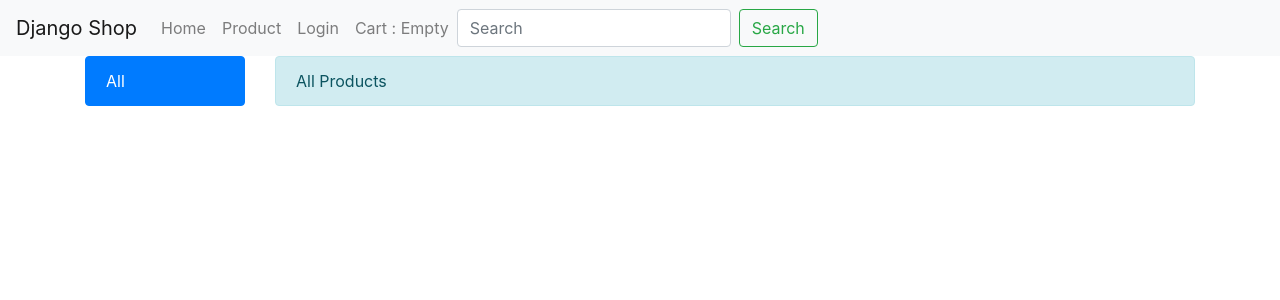
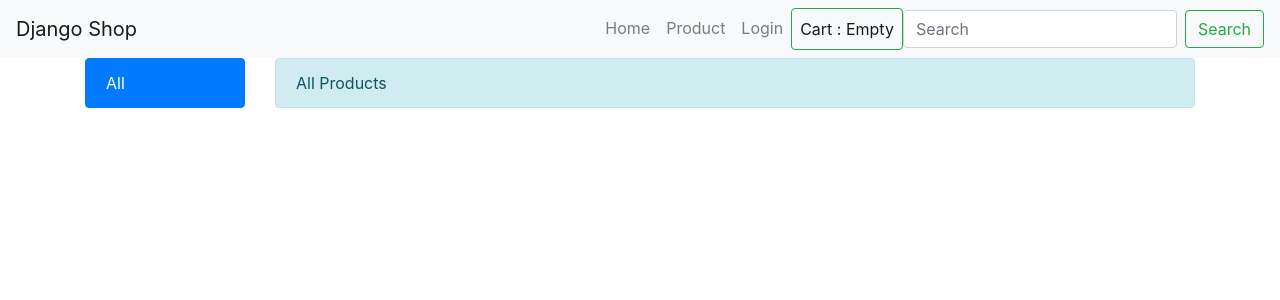
Before and after one commit to leehj8896/onlineshop-django, a Django app: template shop/templates/shop/list.html in a window 1280 px wide. Shown: the top 300 px of the page. Run offline with Django 3.2, Linux system fonts and the light colour scheme; the template is opened without the code that fills it, so the values that code supplies are empty; some libraries are stand-ins or nearby versions.

Commit message:
update base.html

```diff
--- a/templates/base.html
+++ b/templates/base.html
@@ -29,7 +29,7 @@
       <span class="navbar-toggler-icon"></span>
     </button>
 
-    <div class="collapse navbar-collapse" id="navbarSupportedContent">
+    <div class="collapse navbar-collapse justify-content-end" id="navbarSupportedContent">
       <ul class="navbar-nav justify-content-end">
 
         <li class="nav-item">
@@ -48,8 +48,8 @@
           {% endif %}
         </li>
 
-        <li class="nav-item">
-          <a class="nav-link" href="{% url 'cart:detail' %}">Cart
+        <li class="nav-item active">
+          <a class="nav-link btn btn-outline-success" href="{% url 'cart:detail' %}">Cart
             {% if cart|length > 0 %}
             ${{cart.get_total_price}} with {{cart|length}} items
             {% else %}
```
